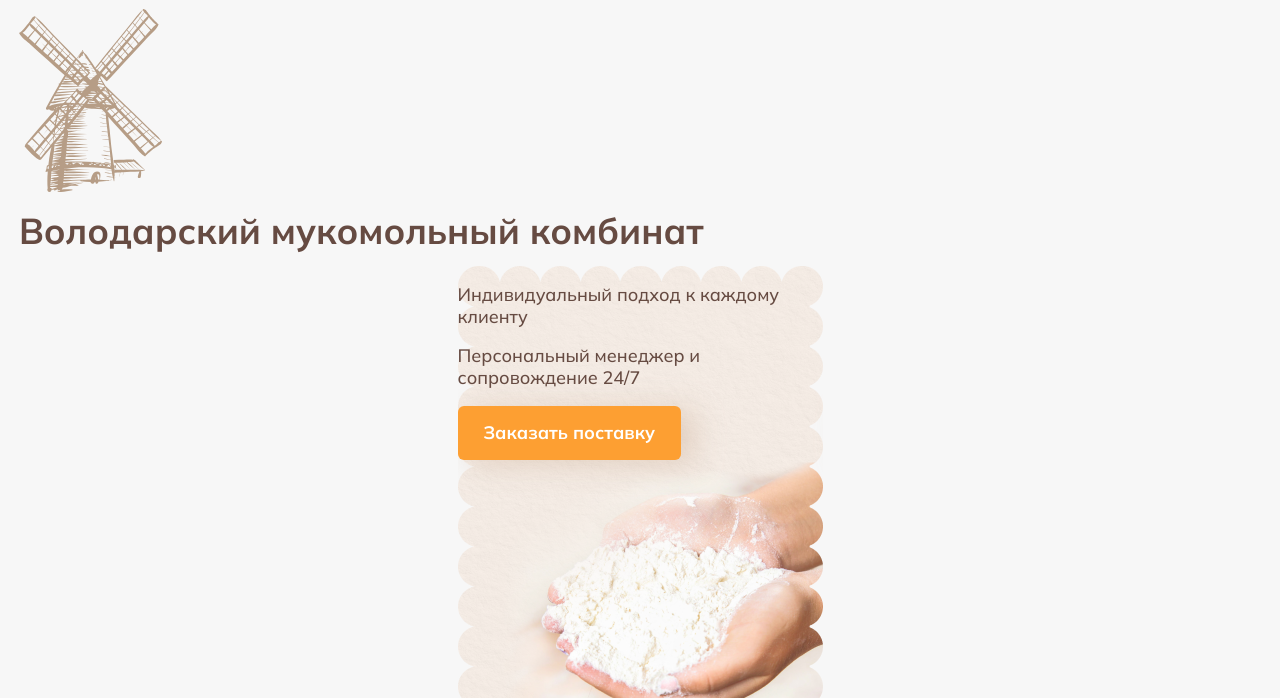
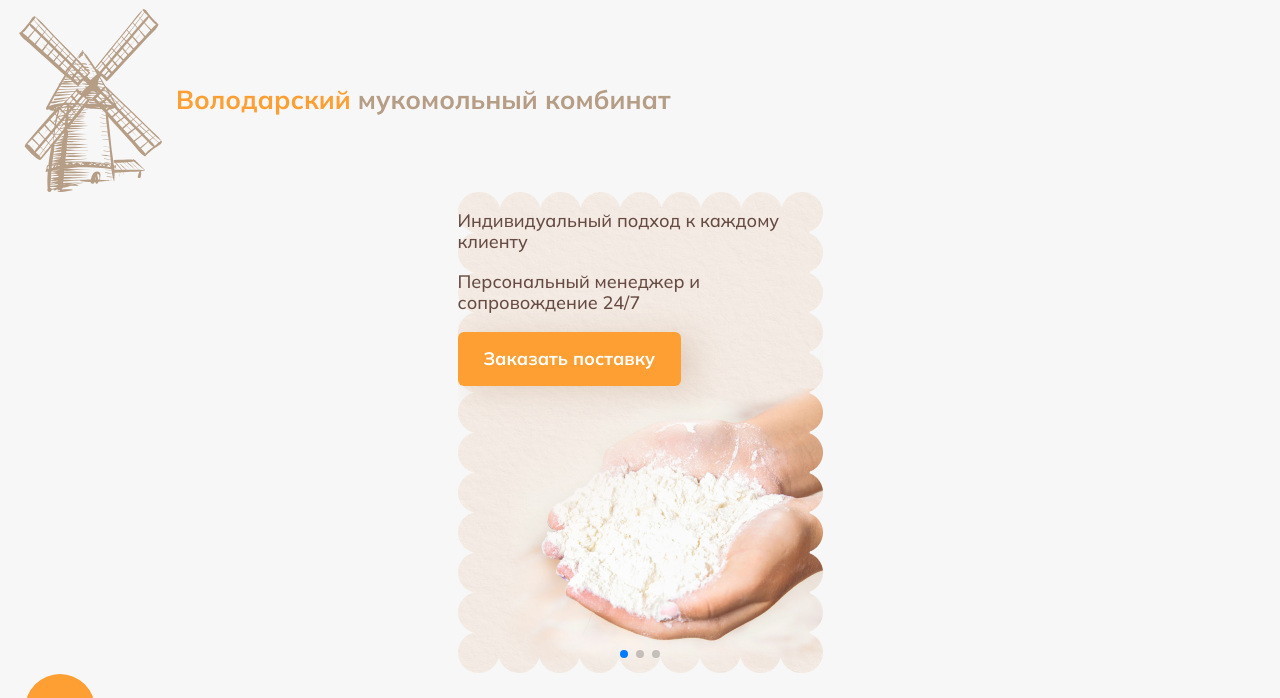
Before and after one commit to maria-kovalenko/flour_mill, a website: page app/index.html in a window 1280 px wide. Shown: the part 102-800 px from the top of the page. Drawn offline with nearby package versions, Linux system fonts and the light colour scheme.

Commit message:
стилизация main

```diff
--- a/app/index.html
+++ b/app/index.html
@@ -270,12 +270,17 @@
       </div>
     </header>
     <main class="page-main container">
-      <head class="page-main__header">
+      <div class="page-main__header">
         <div class="page-main__logo">
           <img src="./img/mill.svg" width="143" height="183" alt="Мельница" />
         </div>
-        <h1 class="page-main__title">Володарский мукомольный комбинат</h1>
-      </head>
+
+        <div class="page-main__title-wrapper">
+          <h1 class="page-main__title">
+            <span>Володарский</span> мукомольный комбинат
+          </h1>
+        </div>
+      </div>
 
       <div class="slider-advantages swiper">
         <div class="swiper-pagination"></div>
--- a/app/styles/sass/style.scss
+++ b/app/styles/sass/style.scss
@@ -112,6 +112,7 @@ input[type="radio"].visually-hidden {
   padding-top: 30px;
 }
 
+// -------------------------------- header__toggle ---------------------
 .header__toggle {
   position: relative;
   width: 28px;
@@ -160,6 +161,8 @@ input[type="radio"].visually-hidden {
   }
 }
 
+// -------------------------------- header__icons ---------------------
+
 .header__icons {
   display: flex;
 }
@@ -168,14 +171,17 @@ input[type="radio"].visually-hidden {
   display: none;
   margin-right: 20px;
 }
+// -------------------------------- header__navigation ---------------------
 
 .header__navigation {
   display: none;
 }
+// -------------------------------- header__language ---------------------
 
 .header__language {
   display: none;
 }
+// -------------------------------- social ---------------------
 
 .social {
   margin: 0 auto;
@@ -186,11 +192,6 @@ input[type="radio"].visually-hidden {
   display: flex;
 }
 
-.header__social {
-  margin-top: 14px;
-  margin-bottom: 18px;
-}
-
 .social__item {
   margin-right: 20px;
 
@@ -198,6 +199,13 @@ input[type="radio"].visually-hidden {
     margin-right: 0;
   }
 }
+// -------------------------------- header__social ---------------------
+
+.header__social {
+  margin-top: 14px;
+  margin-bottom: 18px;
+}
+// -------------------------------- contacts ---------------------
 
 .contacts {
   margin: 0 auto;
@@ -207,6 +215,34 @@ input[type="radio"].visually-hidden {
 .contacts__number {
   font-weight: 800;
   margin-right: 8px;
+}
+
+// -------------------------------- page-main__header ---------------------
+
+.page-main__header {
+  display: flex;
+  align-items: center;
+}
+
+.page-main__logo {
+  width: 143px;
+  height: 183px;
+  margin-right: 14px;
+  flex-shrink: 0;
+}
+
+.page-main__title-wrapper {
+  min-width: 188px;
+}
+.page-main__title {
+  font-size: 26px;
+  font-weight: 700;
+  line-height: 110%;
+  color: $bg-lightbrown;
+
+  span {
+    color: $bg-orange;
+  }
 }
 
 .products {
```
Also changed, not shown: app/styles/css/style.css.
